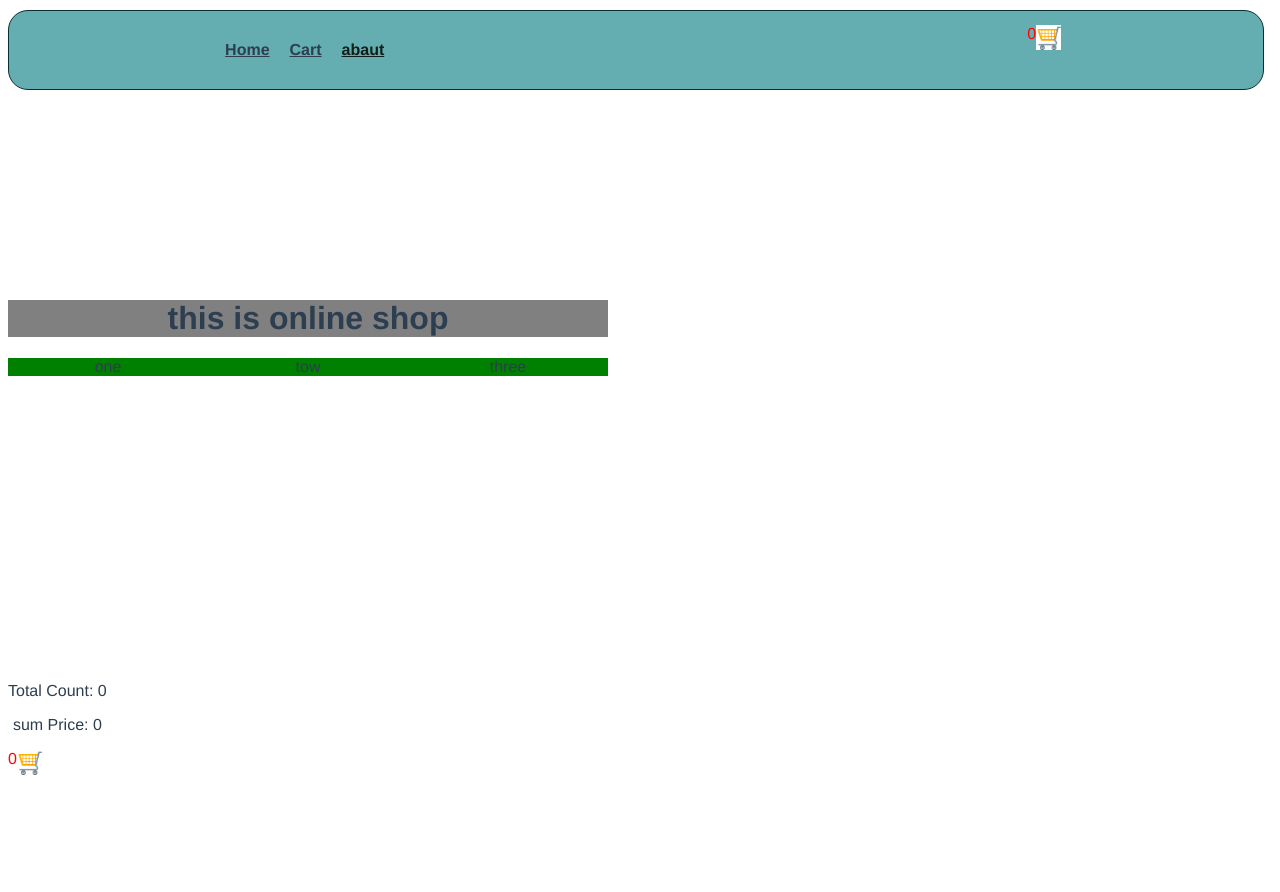
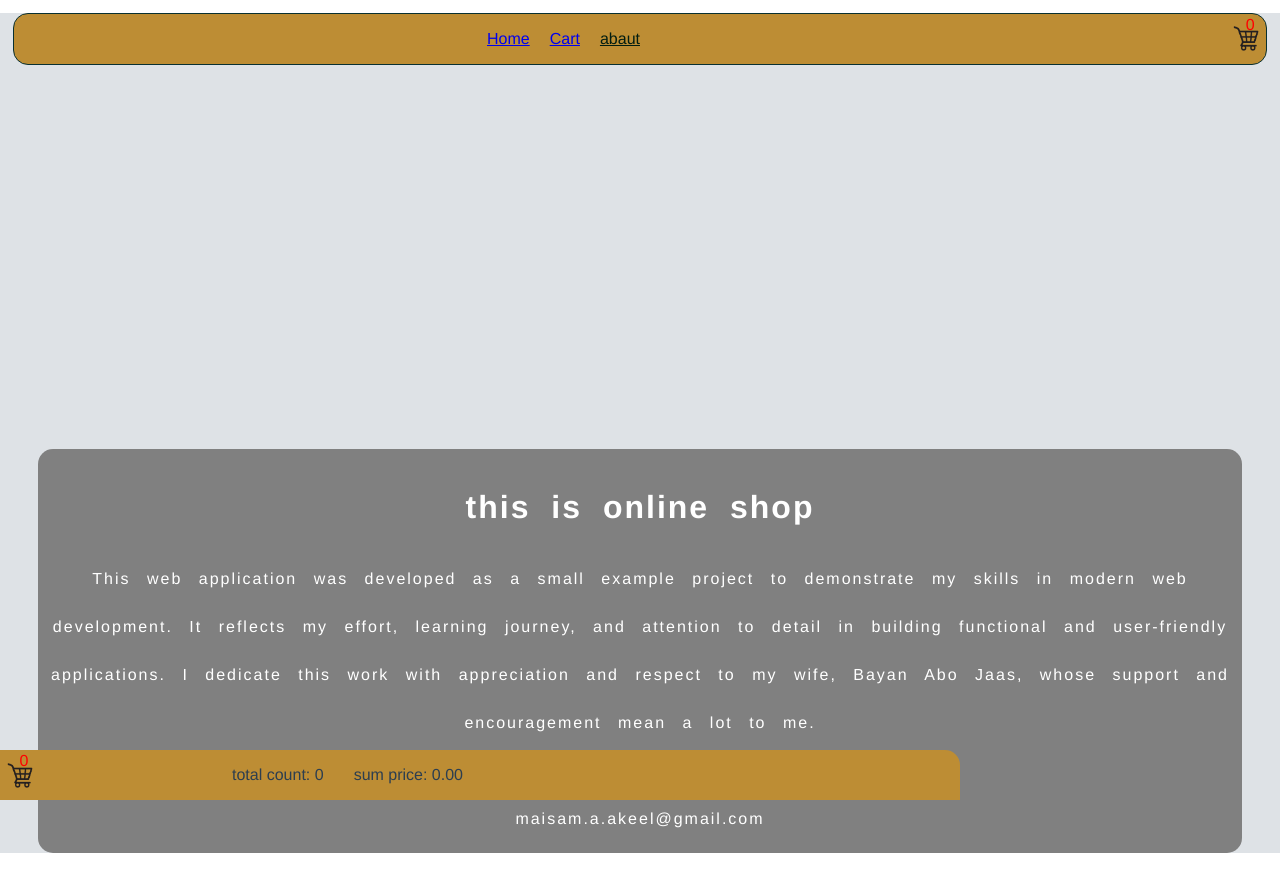
Before and after one commit to Maisam-dev/webshop, a Vue app: page /abaut in a window 1280 px wide. Shown: the top 892 px of the page. Before the commit the page ends 800 px from the top, so only its background shows below. Built offline with nearby package versions, Linux system fonts and the light colour scheme.

Commit message:
style css hinzufügen

```diff
--- a/src/App.vue
+++ b/src/App.vue
@@ -1,5 +1,5 @@
 <template>
-  <div class="content">
+  <div>
     <nav-bar class="nav-bar"></nav-bar>
     <router-view />
     <total-bar class="foot"></total-bar>
@@ -12,17 +12,13 @@ import navBar from "./components/navBar.vue";
 </script>
 
 <style>
-/* .content {
-  position: relative;
-} */
-
 .foot {
   position: fixed;
   bottom: 0;
 }
 
 .nav-bar {
-  position: fixed;
+  position: sticky;
   top: 0;
   z-index: 1000;
 }
@@ -33,19 +29,20 @@ import navBar from "./components/navBar.vue";
   -moz-osx-font-smoothing: grayscale;
   text-align: center;
   color: #2c3e50;
+  background-color: var(--background);
 }
 
-nav {
+/* nav {
   padding: 30px;
-}
+} */
 
-nav a {
+/* nav a {
   font-weight: bold;
   color: #2c3e50;
-}
+} */
 
 nav a.router-link-exact-active {
-  color: #0f1f18;
+  color: #021d11;
 }
 html {
   scroll-behavior: smooth;
--- /dev/null
+++ b/src/assets/appStyle.css
@@ -0,0 +1,19 @@
+:root {
+  --bar: rgb(189, 141, 52);
+  /* --background: rgb(228, 216, 209); */
+  --background: #dee2e6;
+  --button: rgb(182, 143, 70);
+  --card: #ffffff;
+  --verfugBar: rgb(61, 129, 40);
+  --red: rgb(199, 82, 82);
+  --border: rgb(182, 143, 70);
+  --img-background: #e0e3e7;
+  --button-background: rgb(164, 164, 216);
+  --text-color: #616158;
+}
+
+* {
+  margin: 0;
+  box-sizing: border-box;
+  padding: 0;
+}
--- a/src/components/cartSymbol.vue
+++ b/src/components/cartSymbol.vue
@@ -1,7 +1,7 @@
 <template>
   <div @click="router.push({ name: 'cartPage' })">
+    <img src="../assets/shopping_cart.png" />
     <p class="count">{{ totalCount }}</p>
-    <img src="../assets/shopping_cart.png" />
   </div>
 </template>
 
@@ -22,18 +22,25 @@ const router = useRouter();
 
 <style scoped>
 img {
-  width: 25px;
+  width: 40px;
   height: 25px;
 }
 div {
   display: flex;
   flex-direction: row;
-  width: 50px;
+  align-items: center;
+  width: 40px;
   height: 50px;
+  position: relative;
 }
 .count {
-  height: 25px;
-  margin-top: 0px;
+  height: 20px;
+  width: 20px;
+
   color: red;
+
+  position: absolute;
+  top: 2px;
+  left: 35%;
 }
 </style>
--- a/src/components/filterBar.vue
+++ b/src/components/filterBar.vue
@@ -7,7 +7,6 @@
     >
       {{ category }}
     </button>
-    <div></div>
   </div>
 </template>
 
@@ -30,3 +29,24 @@ const { categories, selectCategory } = storeToRefs(productStore);
 
 // const emit = defineEmits(["update:dataFilter"]);
 </script>
+<style scoped>
+div {
+  position: sticky;
+  top: 62px;
+  width: 100%;
+  display: flex;
+  flex-wrap: wrap;
+  gap: 4px;
+  border: 5px solid var(--border);
+  border-radius: 15px;
+  padding: 5px;
+  color: var(--text-color);
+}
+
+button {
+  background-color: var(--button);
+  padding: 5px;
+  border-radius: 15px;
+  color: white;
+}
+</style>
--- a/src/components/navBar.vue
+++ b/src/components/navBar.vue
@@ -16,17 +16,30 @@ import CartSymbol from "./cartSymbol.vue";
 .content {
   display: flex;
   flex-direction: row;
-  justify-content: space-around;
+  justify-content: space-between;
   align-items: center;
-  background-color: rgb(100, 174, 177);
+  flex-wrap: wrap;
+  background-color: var(--bar);
   border: 1px solid rgb(9, 48, 49);
-  border-radius: 20px;
-  margin-top: 10px;
+  border-radius: 15px;
+  margin: 1% 1%;
   width: 98%;
   nav {
     display: flex;
     gap: 20px;
-    width: 400px;
+    justify-content: flex-end;
+    align-items: center;
+    flex-wrap: wrap;
+    min-width: 50%;
   }
 }
+nav > *:hover {
+  background-color: var(--button-background);
+  color: white;
+  border: 1px solid blue;
+  border-radius: 15px;
+  padding: 5px;
+  transform: scale(1.1);
+  transform: translateY(-3);
+}
 </style>
--- a/src/components/productCard.vue
+++ b/src/components/productCard.vue
@@ -1,5 +1,5 @@
 <template>
-  <div>
+  <div class="card">
     <div @click="gotoProduct">
       <img :src="product.thumbnail" />
       <p>{{ product.category }}</p>
@@ -47,3 +47,34 @@ const props = defineProps({
 
 // const emit = defineEmits(["addCart"]);
 </script>
+<style scoped lang="scss">
+.card {
+  background-color: var(--card);
+  border: 3px solid var(--bar);
+  border-radius: 20px;
+  box-shadow: 15px 20px 5px darkgray;
+  padding: 50px 0px;
+  div {
+    display: flex;
+    flex-direction: column;
+    justify-content: center;
+    align-items: center;
+    gap: 5px;
+  }
+  button {
+    background-color: var(--button);
+    padding: 5px;
+    border-radius: 15px;
+  }
+}
+img {
+  border-radius: 50%;
+  border: 1px solid c5c2c2;
+  background-color: var(--img-background);
+  max-width: 50%;
+}
+.card:hover {
+  // transform: translate(-10px, -5px);
+  transform: scale(1.1);
+}
+</style>
--- a/src/components/totalBar.vue
+++ b/src/components/totalBar.vue
@@ -1,8 +1,8 @@
 <template>
-  <div>
-    <div>
-      <p>Total Count: {{ totalCount }}</p>
-      <p>sum Price: {{ totalPrice }}</p>
+  <div id="total-bar">
+    <div id="total-value">
+      <p>total count: {{ totalCount }}</p>
+      <p>sum price: {{ totalPrice }}</p>
     </div>
     <cartSymbol></cartSymbol>
   </div>
@@ -15,3 +15,22 @@ import { storeToRefs } from "pinia";
 const cartStore = useCartStore();
 const { totalCount, totalPrice } = storeToRefs(cartStore);
 </script>
+<style scoped lang="scss">
+div#total-bar {
+  background-color: var(--bar);
+
+  display: flex;
+  flex-direction: row-reverse;
+  justify-content: start;
+  gap: 20%;
+  flex-wrap: wrap;
+  border-top-right-radius: 15px;
+  width: 75%;
+}
+div#total-value {
+  display: inline flex;
+  align-items: center;
+  flex-wrap: wrap;
+  gap: 30px;
+}
+</style>
--- a/src/main.js
+++ b/src/main.js
@@ -2,5 +2,6 @@ import { createApp } from "vue";
 import App from "./App.vue";
 import router from "./router";
 import { createPinia } from "pinia";
+import "./assets/appStyle.css";
 
 createApp(App).use(createPinia()).use(router).mount("#app");
--- a/src/stores/useCartStore.js
+++ b/src/stores/useCartStore.js
@@ -10,9 +10,11 @@ export const useCartStore = defineStore("cart", {
 
   getters: {
     totalPrice() {
-      return this.displayProducts.reduce((total, p) => {
+      // const total = 0.0;
+      const total = this.displayProducts.reduce((total, p) => {
         return total + p.price * p.count;
       }, 0.0);
+      return total.toFixed(2);
     },
 
     totalCount(state) {
@@ -53,7 +55,11 @@ export const useCartStore = defineStore("cart", {
 
     decrement(id) {
       const item = this.products.find((p) => p.id === id);
-      item.count--;
+      if (item.count === 1) {
+        this.delete(id);
+      } else {
+        item.count--;
+      }
     },
     // setDisplayCartProducts() {
     //   this.displayProducts = getDisplayCartProducts.value;
--- a/src/views/abautPage.vue
+++ b/src/views/abautPage.vue
@@ -1,23 +1,28 @@
 <template>
   <div class="content">
     <h1>this is online shop</h1>
-
-    <div class="item">one</div>
-    <div class="item">tow</div>
-    <div class="item">three</div>
+    <article>
+      This web application was developed as a small example project to
+      demonstrate my skills in modern web development. It reflects my effort,
+      learning journey, and attention to detail in building functional and
+      user-friendly applications. I dedicate this work with appreciation and
+      respect to my wife, Bayan Abo Jaas, whose support and encouragement mean a
+      lot to me. <br />
+      maisam Akeel <br />
+      maisam.a.akeel@gmail.com
+    </article>
   </div>
 </template>
 <style scoped lang="scss">
 .content {
-  margin-top: 300px;
-  width: 600px;
+  margin: 30% 3%;
+
   background-color: gray;
-}
-.item {
-  float: left;
-  background-color: green;
-  text-align: center;
-  width: 200px;
-  justify-content: r;
+  color: white;
+  border-radius: 15px;
+  word-spacing: 10px;
+  letter-spacing: 2px;
+  line-height: 3;
+  padding: 10px;
 }
 </style>
--- a/src/views/cartPage.vue
+++ b/src/views/cartPage.vue
@@ -1,16 +1,26 @@
 <template>
-  <div>
-    <div v-for="product in displayProducts" :key="product.id">
+  <div class="cart">
+    <div class="card" v-for="product in displayProducts" :key="product.id">
       <img :src="product.thumbnail" />
-      <div>
+      <div class="info">
         <p>{{ product.title }}</p>
         <p>{{ product.price }}</p>
       </div>
-      <p>{{ product.count }}</p>
+      <div class="count">
+        <button @click="cartStore.increment(product.id)">+</button>
+        <p class="count">{{ product.count }}</p>
+        <button @click="cartStore.decrement(product.id)">-</button>
+      </div>
+
       <button @click="cartStore.delete(product.id)">Remove</button>
     </div>
-    <p>total Count ist {{ totalCount }}</p>
-    <p>total price ist {{ totalPrice }}</p>
+    <span v-if="displayProducts?.length === 0">
+      No products in the shopping cart</span
+    >
+    <div class="checkout">
+      <p>total price ist {{ totalPrice }}</p>
+      <button @click="showAllert">check out ({{ totalCount }} item/s)</button>
+    </div>
   </div>
 </template>
 
@@ -24,4 +34,53 @@ const { displayProducts, totalCount, totalPrice } = storeToRefs(cartStore);
 // onMounted(() => {
 //   cartStore.setDisplayCartProducts();
 // });
+const showAllert = () => alert("No checkout available at the moment");
 </script>
+<style scoped lang="scss">
+.cart {
+  display: flex;
+  flex-direction: column-reverse;
+  gap: 10px;
+}
+.card {
+  display: flex;
+  justify-content: space-between;
+  align-items: center;
+  flex-wrap: wrap;
+  background-color: var(--card);
+  div.info {
+    display: flex;
+    justify-content: center;
+    align-items: flex-start;
+    flex-wrap: wrap;
+    flex-direction: column;
+    flex-grow: 2;
+  }
+  img {
+    width: 25%;
+    max-width: 150px;
+  }
+}
+button {
+  background-color: var(--button);
+  border: none;
+  border-radius: 15px;
+  padding: 7px;
+}
+div.count {
+  border: 3px solid var(--border);
+  border-radius: 15px;
+
+  p {
+    color: rgb(180, 10, 10);
+  }
+}
+.checkout {
+  background-color: var(--bar);
+  align-self: center;
+  width: 50%;
+  border-radius: 15px;
+  position: sticky;
+  top: 70px;
+}
+</style>
--- a/src/views/homePage.vue
+++ b/src/views/homePage.vue
@@ -2,14 +2,15 @@
   <div class="homeContent">
     <filterBar class="filterBar"></filterBar>
     <h1>home page</h1>
-    <div v-if="displayProducts">
+
+    <div v-if="displayProducts" class="card-content">
       <productCard
+        class="card"
         v-for="product in displayProducts"
         :key="product.id"
         :product="product"
       ></productCard>
     </div>
-
     <p v-else>loding..</p>
   </div>
 </template>
@@ -69,13 +70,14 @@ onMounted(async () => {
 });
 </script>
 <style scoped>
-.homeContent {
-  position: relative;
-}
-
-.filterBar {
-  position: fixed;
-  top: 100px;
-  z-index: 9000;
+/* .homeContent {
+  margin-top: 107px;
+} */
+.card-content {
+  display: flex;
+  justify-content: center;
+  flex-wrap: wrap;
+  gap: 40px;
+  width: 100%;
 }
 </style>
```
Also changed, not shown: src/assets/shopping_cart.png.
